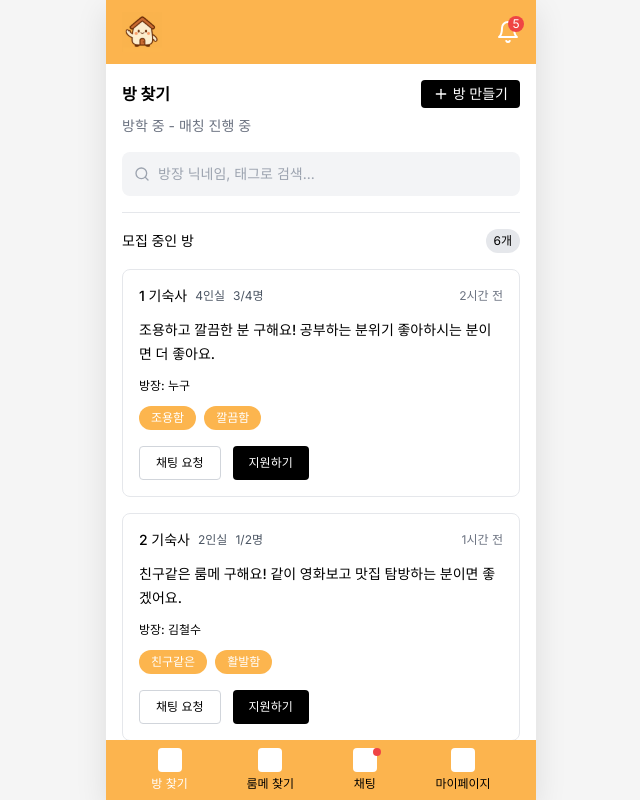
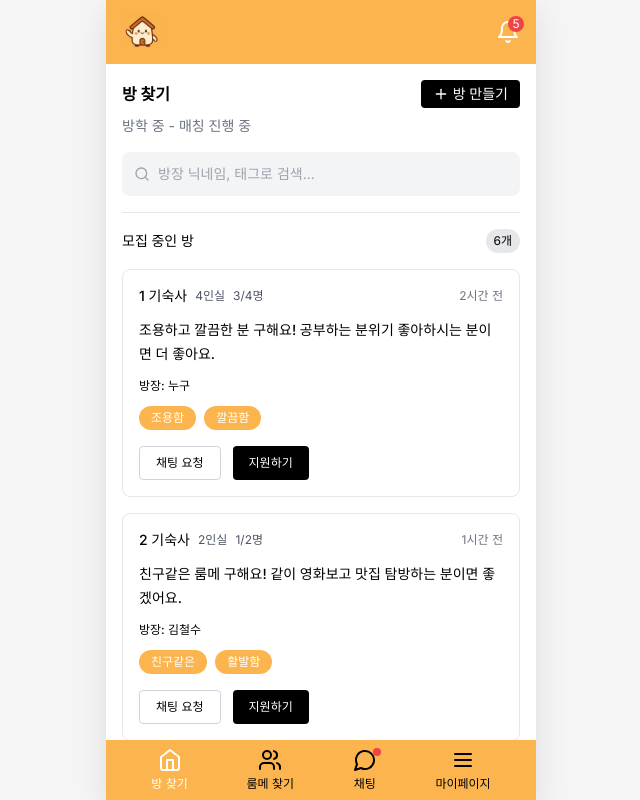
Before and after one commit to DorumDorum/FE, a React (Vite) app: page /rooms in a window 1280 px wide. Shown: the whole page, without its empty margins (319-959 px from the left). Built offline with nearby package versions, Linux system fonts and the light colour scheme.

Commit message:
feat: 하단 네비게이션 바

```diff
--- a/src/pages/RoomSearchPage.tsx
+++ b/src/pages/RoomSearchPage.tsx
@@ -1,5 +1,5 @@
 import { useState } from 'react'
-import { Search, Plus, Bell } from 'lucide-react'
+import { Bell, Home, Users, MessageCircle, Menu, Search, Plus } from 'lucide-react'
 import RoomCard from '@/components/room/RoomCard'
 import CreateRoomPage from './CreateRoomPage'
 import ApplyRoomPage from './ApplyRoomPage'
@@ -180,24 +180,24 @@ const RoomSearchPage = () => {
         </div>
       </main>
 
-      {/* 하단 네비게이션 */}
+      {/* 하단 네비게이션 바 */}
       <nav className="bg-[#fcb44e] h-15 px-4 py-2 flex-shrink-0">
         <div className="flex items-center justify-around">
           <button className="flex flex-col items-center space-y-1">
-            <div className="w-6 h-6 bg-white rounded"></div>
+            <Home className="w-6 h-6 text-white" />
             <span className="text-white text-xs">방 찾기</span>
           </button>
           <button className="flex flex-col items-center space-y-1">
-            <div className="w-6 h-6 bg-white rounded"></div>
+            <Users className="w-6 h-6 text-black" />
             <span className="text-black text-xs">룸메 찾기</span>
           </button>
           <button className="flex flex-col items-center space-y-1 relative">
-            <div className="w-6 h-6 bg-white rounded"></div>
+            <MessageCircle className="w-6 h-6 text-black" />
             <span className="text-black text-xs">채팅</span>
             <span className="absolute -top-1 -right-1 bg-red-500 w-2 h-2 rounded-full"></span>
           </button>
           <button className="flex flex-col items-center space-y-1">
-            <div className="w-6 h-6 bg-white rounded"></div>
+            <Menu className="w-6 h-6 text-black" />
             <span className="text-black text-xs">마이페이지</span>
           </button>
         </div>
```
